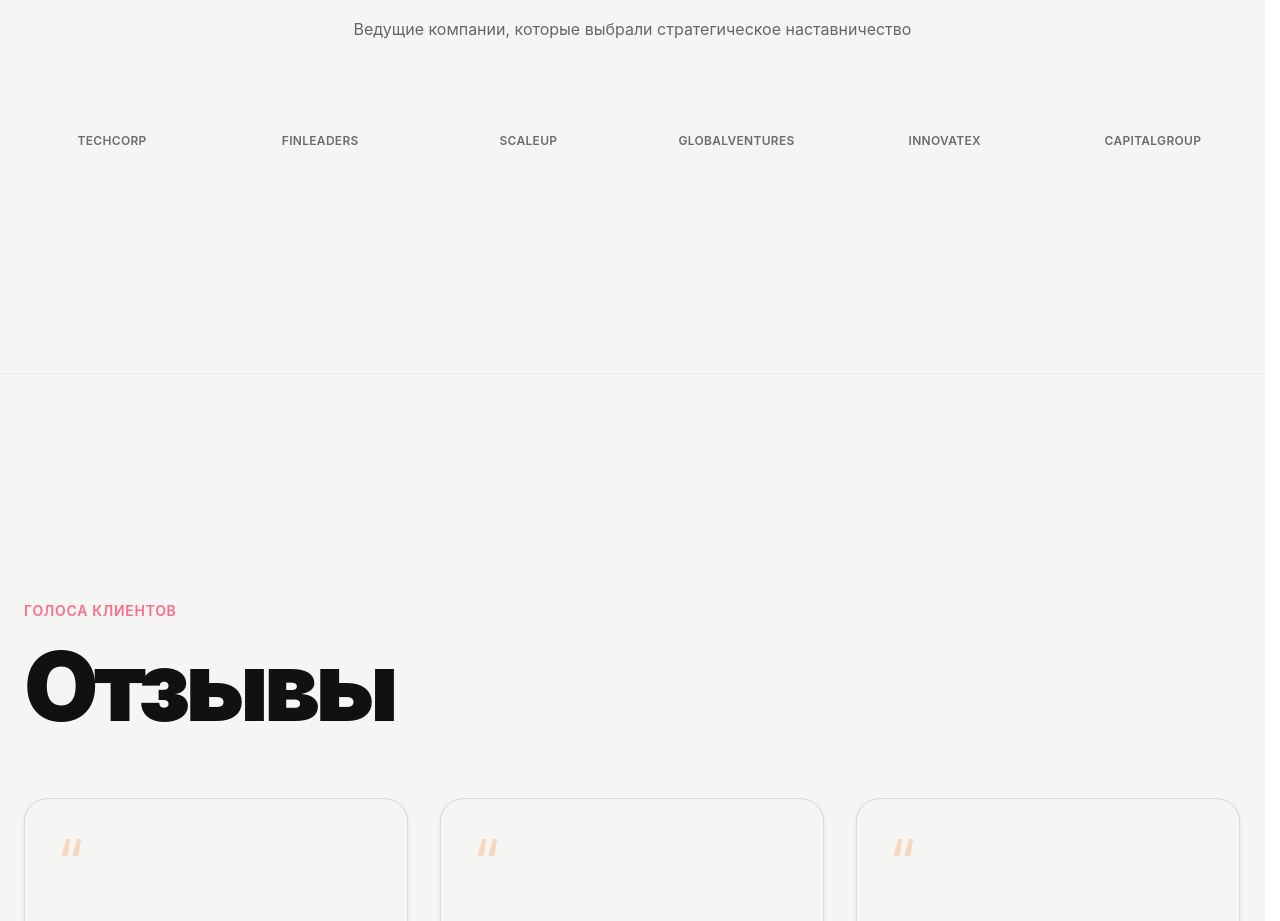
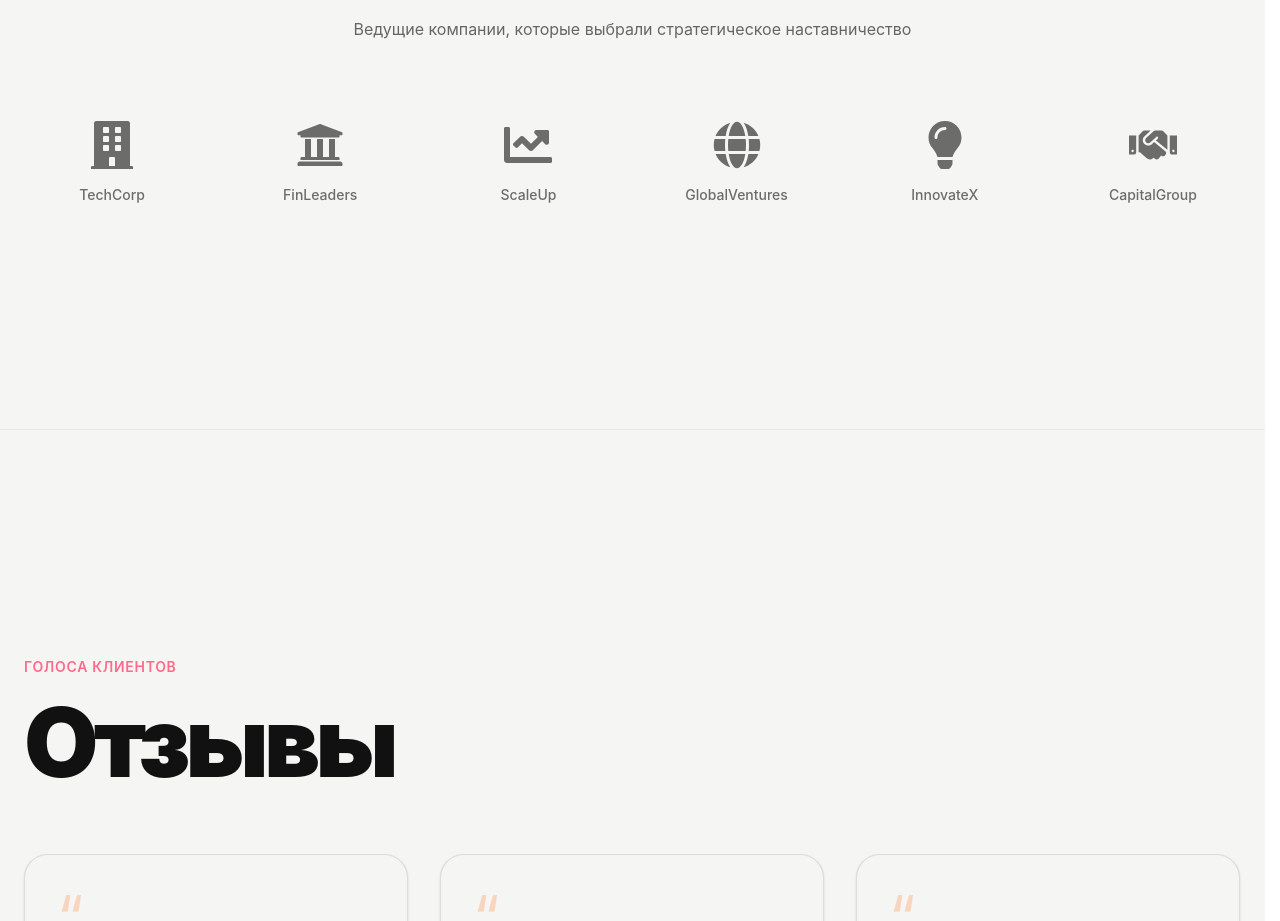
Before and after one commit to magomed-coder/mentor95, a React (Vite) app: page / in a window 1280 px wide. Shown: the part 5433-6354 px from the top of the page. Built offline with nearby package versions, Linux system fonts and the light colour scheme.

Commit message:
- добавил опасити

```diff
--- a/src/App.tsx
+++ b/src/App.tsx
@@ -1,6 +1,14 @@
 import React, { useState, useEffect } from "react";
 import { motion, AnimatePresence } from "framer-motion";
 import imgUrl from "./assets/photo.avif";
+import {
+  FaBuilding,
+  FaChartLine,
+  FaGlobe,
+  FaLightbulb,
+  FaUniversity,
+  FaHandshake,
+} from "react-icons/fa";
 
 // ---- Типы ----
 type FAQItem = {
@@ -104,19 +112,19 @@ const faqs: FAQItem[] = [
   },
 ];
 
-// Партнёры (React Icons вместо картинок)
+// Партнёры (иконки из react-icons)
 const partners = [
-  { name: "TechCorp", logo: "https://placehold.co/160x80?text=TechCorp" },
-  { name: "FinLeaders", logo: "https://placehold.co/160x80?text=FinLeaders" },
-  { name: "ScaleUp", logo: "https://placehold.co/160x80?text=ScaleUp" },
+  { name: "TechCorp", icon: <FaBuilding size={48} title="TechCorp" /> },
+  { name: "FinLeaders", icon: <FaUniversity size={48} title="FinLeaders" /> },
+  { name: "ScaleUp", icon: <FaChartLine size={48} title="ScaleUp" /> },
   {
     name: "GlobalVentures",
-    logo: "https://placehold.co/160x80?text=GlobalVentures",
+    icon: <FaGlobe size={48} title="GlobalVentures" />,
   },
-  { name: "InnovateX", logo: "https://placehold.co/160x80?text=InnovateX" },
+  { name: "InnovateX", icon: <FaLightbulb size={48} title="InnovateX" /> },
   {
     name: "CapitalGroup",
-    logo: "https://placehold.co/160x80?text=CapitalGroup",
+    icon: <FaHandshake size={48} title="CapitalGroup" />,
   },
 ];
 
@@ -556,10 +564,10 @@ const App: React.FC = () => {
               transition={{ delay: idx * 0.05 }}
               className="flex flex-col items-center justify-center grayscale hover:grayscale-0 transition-all duration-300 opacity-70 hover:opacity-100"
             >
-              <span className="mb-2 text-5xl text-[#FF8C42]">
+              <span className="text-5xl md:text-6xl mb-2 opacity-60 hover:opacity-100">
                 {partner.icon}
               </span>
-              <span className="text-xs mt-1 text-[#111111]/60 font-semibold uppercase tracking-wide">
+              <span className="mt-2 text-xs md:text-sm text-[#111111]/60 font-medium text-center">
                 {partner.name}
               </span>
             </motion.div>
```
